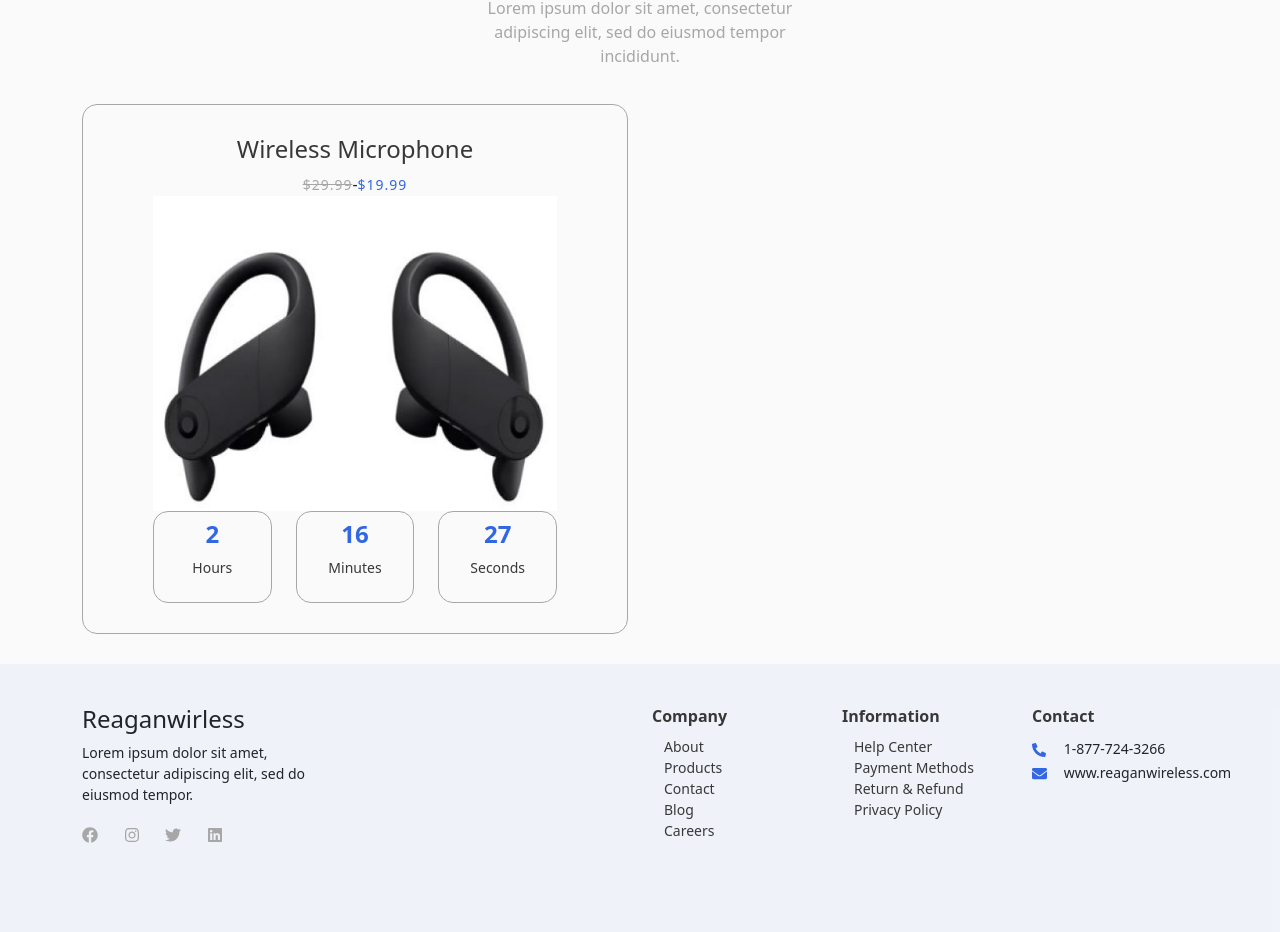
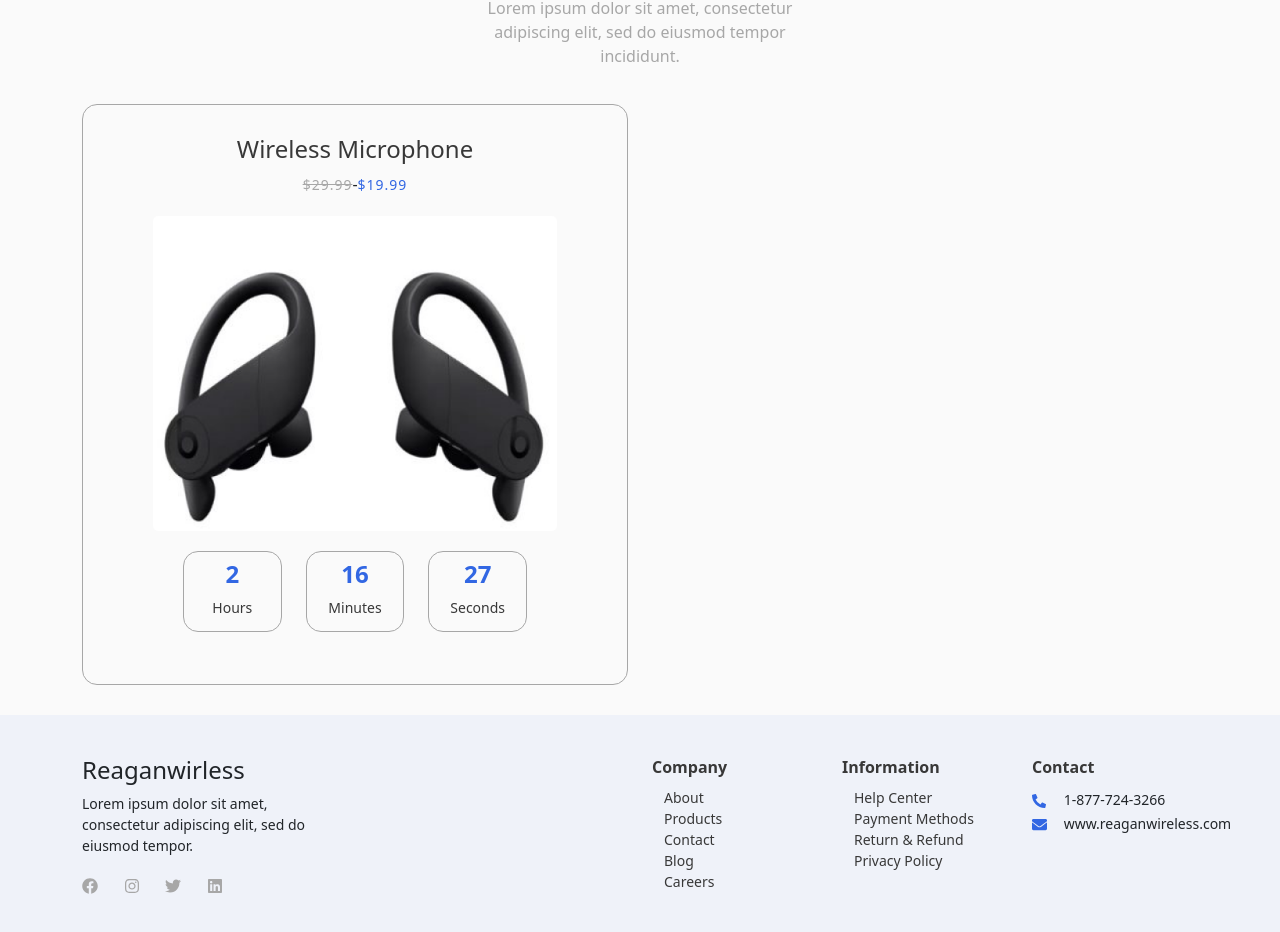
Before and after one commit to AliAon/reagenwireless, a React (Create React App) app: page / in a window 1280 px wide. Shown: the part 1580-2512 px from the top of the page. Built offline with nearby package versions, Linux system fonts and the light colour scheme.

Commit message:
featured section desktop updated

```diff
--- a/src/assets/scss/template/_home.scss
+++ b/src/assets/scss/template/_home.scss
@@ -91,8 +91,8 @@
 /*-------------------------
   Featured Products Section
 -------------------------*/
-.featured-product{
-   &__left{
+.featured-product {
+   &__left {
       border: 1px solid #a7a7a7;
       border-radius: 15px;
       position: relative;
@@ -100,91 +100,95 @@
       padding-left: 70px;
       padding-right: 70px;
       padding-bottom: 30px;
-
    }
 
-   &__title{
+   &__title {
       font-size: var(--h5);
       color: var(--color-text-dark);
       font-weight: 400;
       text-align: center;
    }
-   &__prices{
+   &__prices {
       text-align: center;
    }
-   &__regular-price{
+   &__regular-price {
       font-size: var(--font-body-3);
       color: var(--color-light-grey);
       font-weight: 400;
       text-align: center;
       text-decoration: line-through;
       letter-spacing: 1px;
-
    }
-   &__sale-price{
+   &__sale-price {
       font-size: var(--font-body-3);
       color: var(--color-primary);
       font-weight: 500;
       letter-spacing: 1px;
       text-align: center;
-
    }
-   &s-image{
+   &s-image {
       width: 100%;
+      border-radius: 5px;
    }
-
-
 }
 
-.timer{
-   &__hours{
-      border: 1px solid #A7A7A7;
+.timer {
+   padding-top: 20px;
+   padding-right: 30px;
+   padding-bottom: 22px;
+   padding-left: 30px;
+   &__hours {
+      border: 1px solid #a7a7a7;
       text-align: center;
       border-radius: 15px;
       padding: 8px;
-      &__num{
+      &__num {
          color: var(--color-primary);
-         font-size: var( --h5);
+         font-size: var(--h5);
          font-weight: 700;
       }
-      &__text{
+      &__text {
          color: var(--color-text-dark);
          font-size: var(--font-body-3);
          font-weight: 400;
+         margin:5px;
+
       }
    }
-   &__minutes{
-      border: 1px solid #A7A7A7;
+   &__minutes {
+      border: 1px solid #a7a7a7;
       text-align: center;
       border-radius: 15px;
       padding: 8px;
-      &__num{
+      &__num {
          color: var(--color-primary);
-         font-size: var( --h5);
+         font-size: var(--h5);
          font-weight: 700;
       }
-      &__text{
+      &__text {
          color: var(--color-text-dark);
          font-size: var(--font-body-3);
          font-weight: 400;
+         margin:5px;
+
       }
    }
-   &__seconds{
-      border: 1px solid #A7A7A7;
+   &__seconds {
+      border: 1px solid #a7a7a7;
       text-align: center;
       border-radius: 15px;
       padding: 8px;
-      &__num{
+      &__num {
          color: var(--color-primary);
-         font-size: var( --h5);
+         font-size: var(--h5);
          font-weight: 700;
       }
-      &__text{
+      &__text {
          color: var(--color-text-dark);
          font-size: var(--font-body-3);
          font-weight: 400;
+         margin:5px;
+
       }
    }
-
-
 }
--- a/src/components/Home/Featured Products.js
+++ b/src/components/Home/Featured Products.js
@@ -14,7 +14,7 @@ const FeaturedProducts = () => {
       <Row>
         <Col lg={6}>
           <div className="featured-product__left">
-            <div className="featured-product__detail">
+            <div className="featured-product__detail pb--20">
               <h5 className="featured-product__title">Wireless Microphone</h5>
               <div className="featured-product__prices">
                 <span className="featured-product__regular-price">$29.99</span>
```
